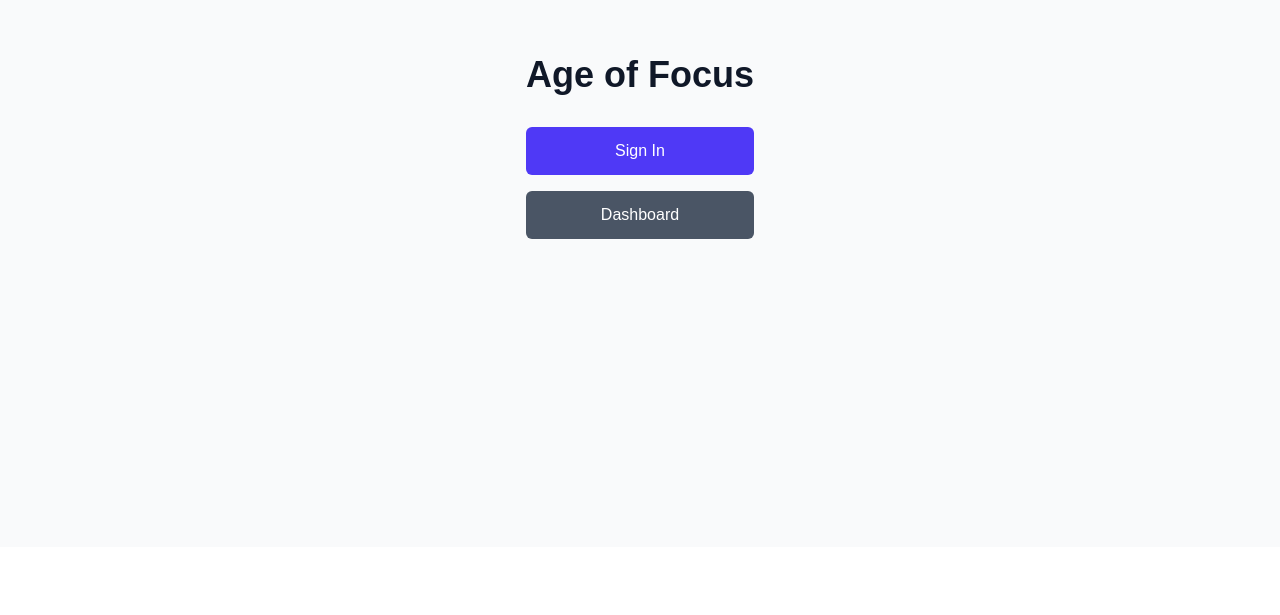
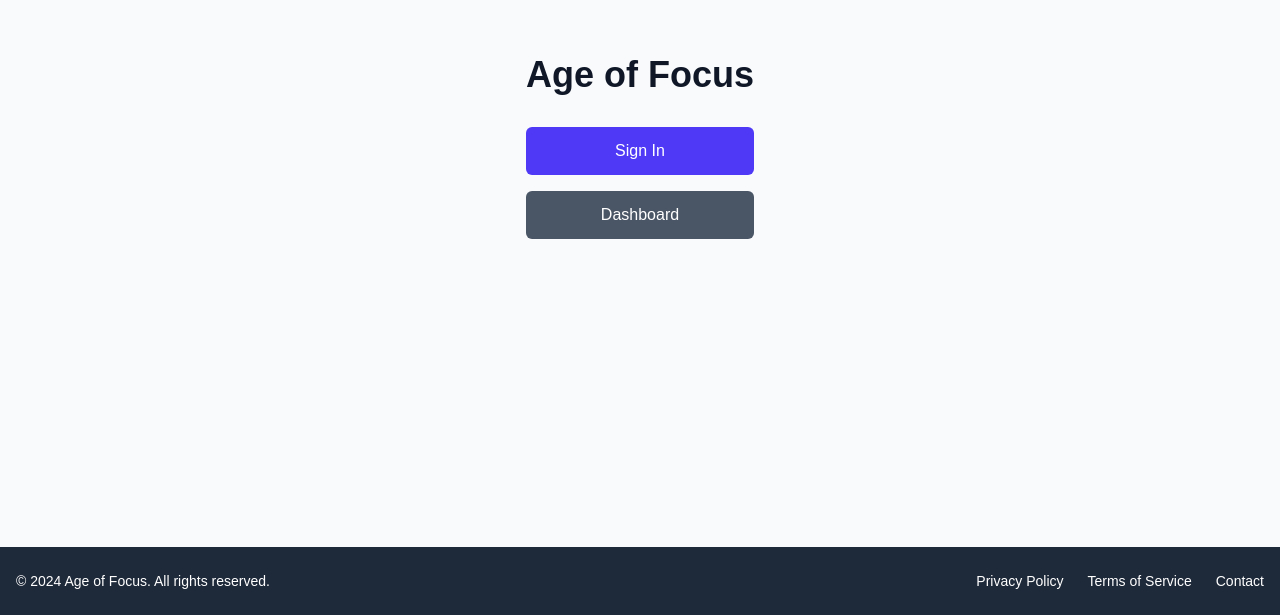
Before and after one commit to hughgramel/age-of-focus, a Next.js app: page / in a window 1280 px wide. Shown: the part 253-868 px from the top of the page. Before the commit the page ends 800 px from the top, so only its background shows below. Built offline with nearby package versions, Linux system fonts and the light colour scheme.

Commit message:
feat: basic footer

```diff
--- a/src/app/page.tsx
+++ b/src/app/page.tsx
@@ -1,7 +1,9 @@
 import Link from 'next/link';
+import Footer from '@/components/Footer';
 
 export default function Home() {
   return (
+    <>
       <div className="min-h-screen flex items-center justify-center bg-gray-50">
         <div className="text-center">
           <h1 className="text-4xl font-bold text-gray-900 mb-8">Age of Focus</h1>
@@ -19,8 +21,9 @@
               Dashboard
             </Link>
           </div>
-
         </div>
       </div>
+      <Footer />
+    </>
   );
 }
--- a/src/app/signin/page.tsx
+++ b/src/app/signin/page.tsx
@@ -1,10 +1,15 @@
+import Footer from '@/components/Footer';
+
 export default function SignIn() {
   return (
-    <div className="min-h-screen flex items-center justify-center bg-gray-50">
-      <div className="text-center">
-        <h1 className="text-4xl font-bold text-gray-900 mb-8">Sign In Page</h1>
-        <p className="text-gray-600">Sign in functionality coming soon...</p>
+    <>
+      <div className="min-h-screen flex items-center justify-center bg-gray-50">
+        <div className="text-center">
+          <h1 className="text-4xl font-bold text-gray-900 mb-8">Sign In Page</h1>
+          <p className="text-gray-600">Sign in functionality coming soon...</p>
+        </div>
       </div>
-    </div>
+      <Footer />
+    </>
   );
 }
--- /dev/null
+++ b/src/components/Footer.tsx
@@ -0,0 +1,26 @@
+import Link from 'next/link';
+
+export default function Footer() {
+  return (
+    <footer className="bg-gray-800 text-white py-6">
+      <div className="container mx-auto px-4">
+        <div className="flex flex-col md:flex-row justify-between items-center">
+          <div className="mb-4 md:mb-0">
+            <p className="text-sm">© 2024 Age of Focus. All rights reserved.</p>
+          </div>
+          <div className="flex space-x-6">
+            <Link href="/privacy" className="text-sm hover:text-gray-300">
+              Privacy Policy
+            </Link>
+            <Link href="/terms" className="text-sm hover:text-gray-300">
+              Terms of Service
+            </Link>
+            <Link href="/contact" className="text-sm hover:text-gray-300">
+              Contact
+            </Link>
+          </div>
+        </div>
+      </div>
+    </footer>
+  );
+}
```
Lines whose indentation alone changed are shown as unchanged.
